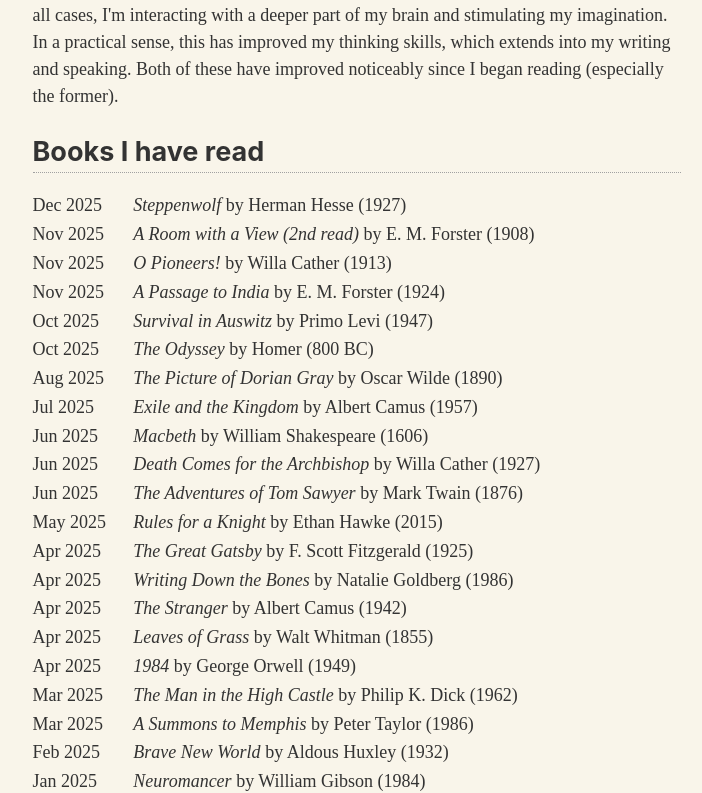
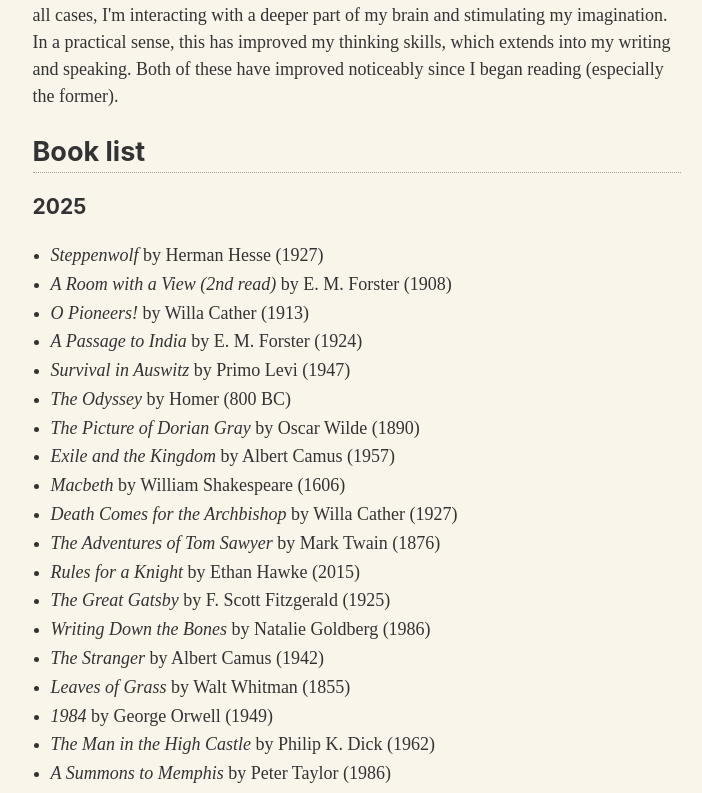
Before and after one commit to sama305/samueland.dev, a Next.js app: page /library/books in a window 1280 px wide. Shown: the part 1043-1836 px from the top of the page, without its empty margins (276-978 px from the left). Built offline with nearby package versions, Linux system fonts and the light colour scheme.

Commit message:
books list renders as a dated list
* sep by year

```diff
--- a/components/DatedLinkList.tsx
+++ b/components/DatedLinkList.tsx
@@ -23,12 +23,19 @@ export default function LinkList({ links }: LinkListProps) {
       {Object.keys(datedLinks).reverse().map((k => {
         return (
           <div key={k}>
-            <h2>{k}</h2>
+            <h3>{k}</h3>
             <ul>
             {datedLinks[parseInt(k)].map(({title, subtitle, to}) => {
               return (
-                <li key={to}>
-                  <span><Link href={to}>{title}</Link>{subtitle ? subtitle : ''}</span>
+                <li key={title}>
+                  <span>
+                    {to ? (
+                      <Link href={to} dangerouslySetInnerHTML={{ __html: title }}/>
+                    ) : (
+                      <span dangerouslySetInnerHTML={{ __html: title }} />
+                    )}
+                    {subtitle ? subtitle : ''}
+                  </span>
                 </li>
               )
             })}
--- a/src/app/(site)/library/books/page.tsx
+++ b/src/app/(site)/library/books/page.tsx
@@ -1,4 +1,5 @@
 import LibraryPage from "../../../../../components/LibraryPage"
+import DatedLinkList from "../../../../../components/DatedLinkList"
 import { books } from "@/lib/navlists"
 
 export default async function Books({ searchParams }: { searchParams: Promise<{ [key: string]: string | string[] | undefined }> }) {
@@ -20,14 +21,15 @@ export default async function Books({ searchParams }: { searchParams: Promise<{
         <h2>Why I read</h2>
         <p>Out of all forms of media (TV, movies, etc.), I find reading to be the most among the immersive and affecting. Because of their heightened length and detail, books bring you into their worlds for days, weeks, and even months at a time. Movies can be very affecting, for sure, but often for a short time; books can stay with you for years.</p>
         <p>When I read, I feel I am learning about someone, an idea or sometimes even myself; in all cases, I'm interacting with a deeper part of my brain and stimulating my imagination. In a practical sense, this has improved my thinking skills, which extends into my writing and speaking. Both of these have improved noticeably since I began reading (especially the former).</p>
-        <h2>Books I have read</h2>
+        <h2>Book list</h2>
         <div>
-          {books.map(({ title, author, yearPublished, dateRead }) => (
-            <div className="blogEntry" key={title}>
-              <div style={{ minWidth: "5.6rem" }}>{dateRead}</div>
-              <div><i>{title}</i> by {author} ({yearPublished})</div>
-            </div>
-          ))}
+          <DatedLinkList
+            links={books.map(({ title, author, yearPublished, dateRead }) => ({
+              title: `<i>${title}</i>`,
+              subtitle: ` by ${author} (${yearPublished})`,
+              date: dateRead,
+            }))}
+          />
         </div>
       </article>
     </LibraryPage>
--- a/src/lib/types/index.ts
+++ b/src/lib/types/index.ts
@@ -8,5 +8,5 @@ export interface DatedLinkListEntry {
   title: string,
   subtitle?: string,
   date: string,
-  to: string
+  to?: string
 }
```
